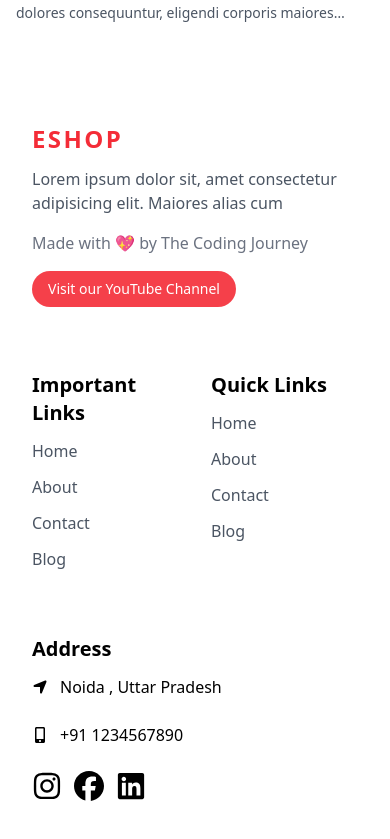
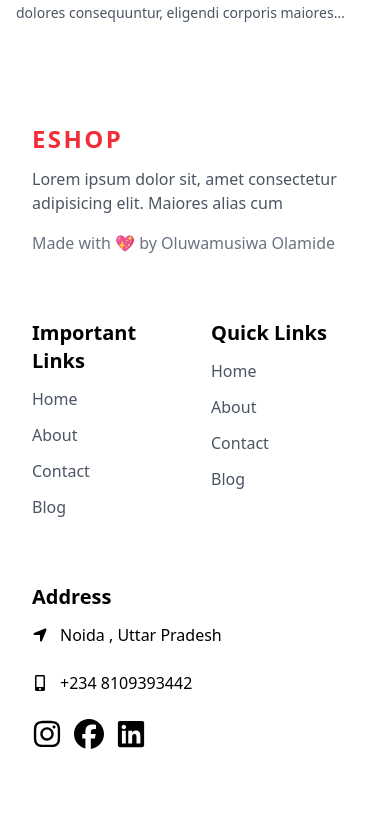
Before and after one commit to Olamideod/Ecommerce_website, a React (Vite) app: page / in a window 390 px wide. Shown: the part 8077-8916 px from the top of the page. Built offline with nearby package versions, Linux system fonts and the light colour scheme.

Commit message:
changed the phone number and some code in my footer.jsx file

```diff
--- a/src/components/Footer/Footer.jsx
+++ b/src/components/Footer/Footer.jsx
@@ -45,15 +45,9 @@ const Footer = () => {
               alias cum
             </p>
             <p className="text-gray-500 mt-4">
-              Made with 💖 by The Coding Journey
+              Made with 💖 by Oluwamusiwa Olamide
             </p>
-            <a
-              href="https://www.youtube.com/channel/UC1H-a1MKEFXRiFlGNLcy7gQ"
-              target="_blank"
-              className="inline-block bg-primary/90 text-white py-2 px-4 mt-4 text-sm rounded-full"
-            >
-              Visit our YouTube Channel
-            </a>
+
           </div>
 
           {/* Footer links */}
@@ -104,7 +98,7 @@ const Footer = () => {
                 </div>
                 <div className="flex items-center gap-3 mt-6">
                   <FaMobileAlt />
-                  <p>+91 1234567890</p>
+                  <p>+234 8109393442</p>
                 </div>
 
                 {/* social links */}
```
